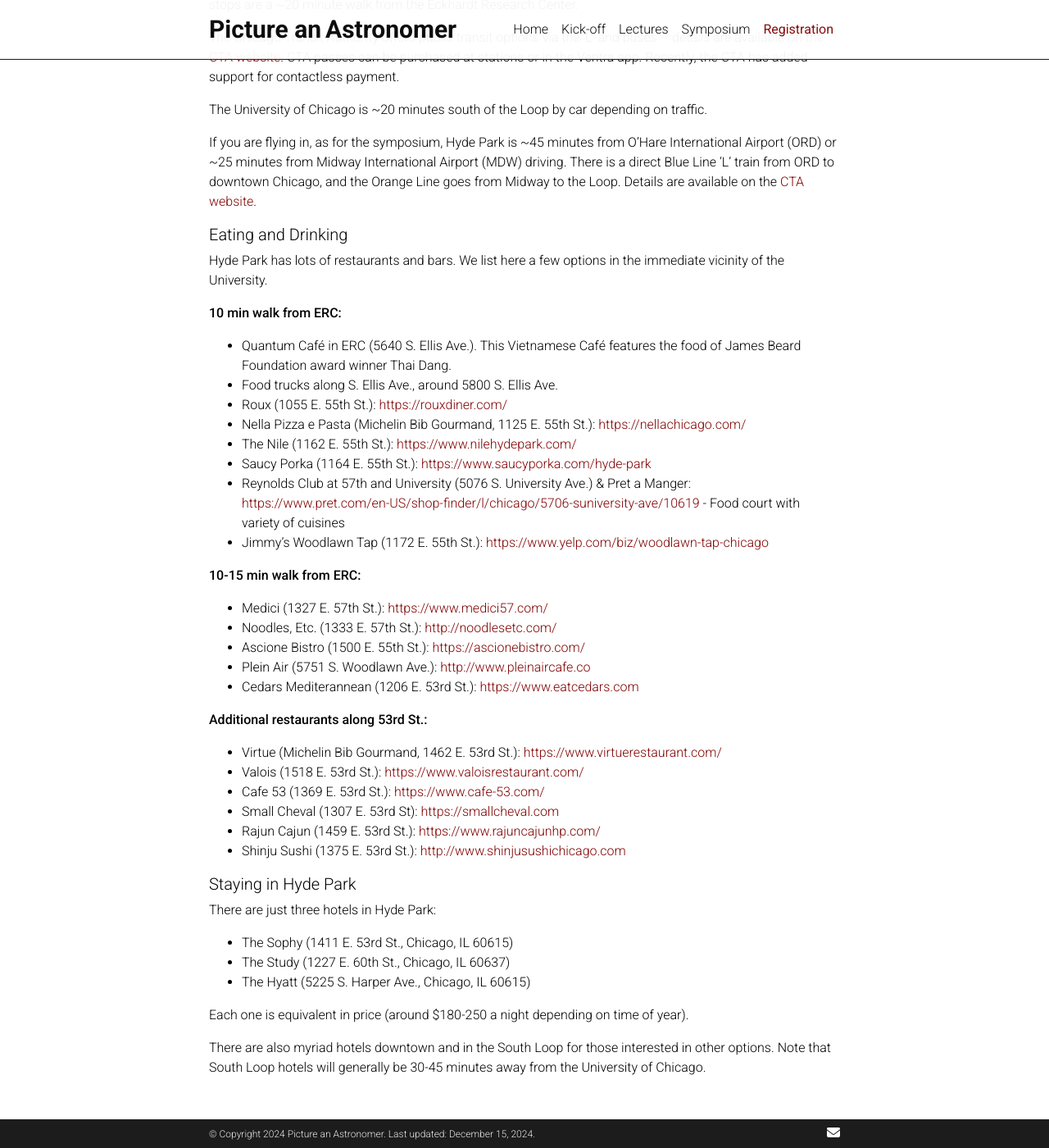
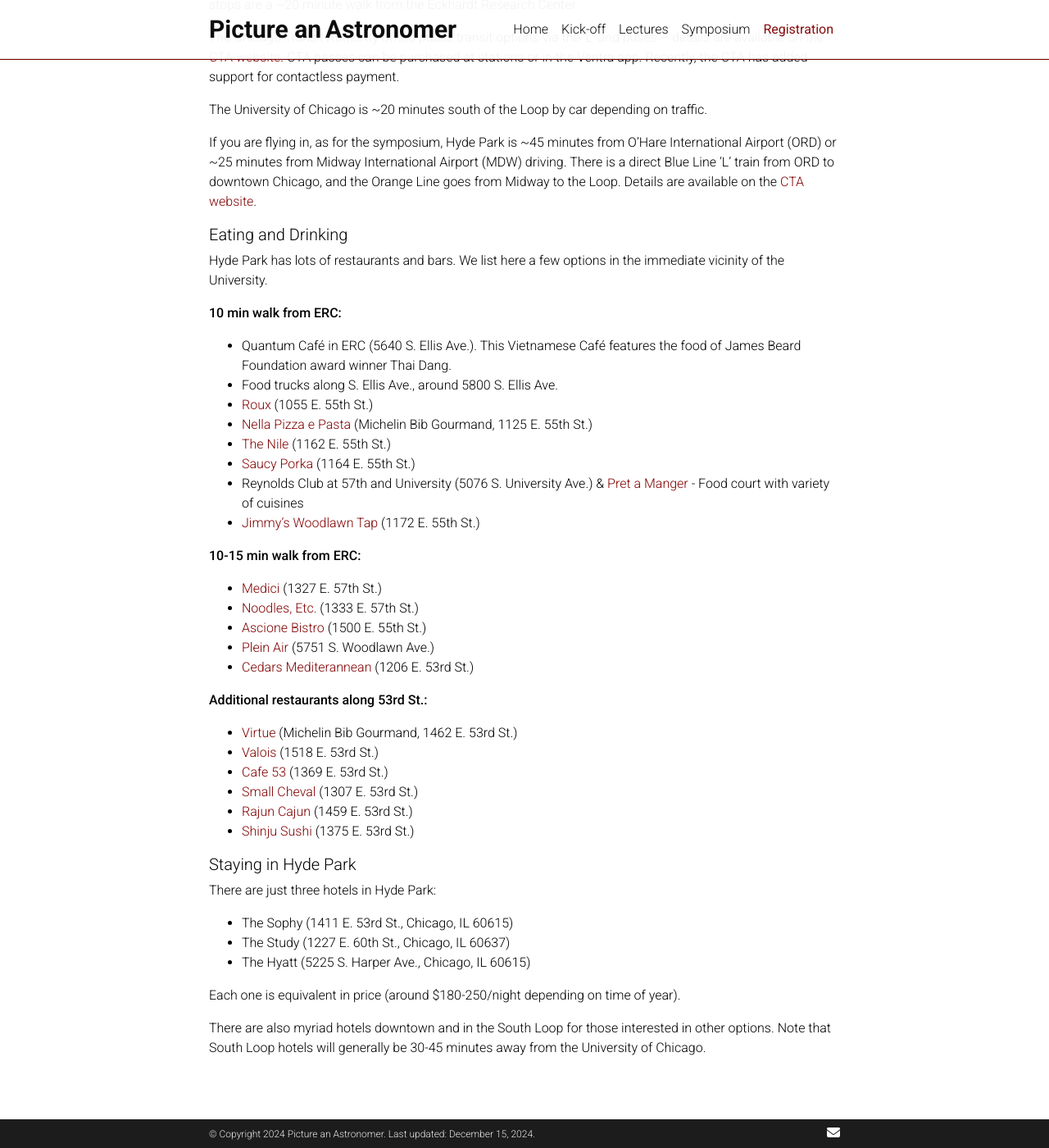
Before and after one commit to pictureanastronomer/pictureanastronomer.github.io, a Jekyll site: the page built from _pages/registration.md, in a window 1280 px wide and 1400 px high, scrolled down 720 px. Shown: the whole window at 82% size. Built offline with Jekyll 4.4.1, drawn with Linux system fonts in a browser that asks for light colours; nearby versions of some CDN libraries; comment, search, counter and statistics services are not loaded; a style sheet for code colours, icons or effects is not loaded; some of the changed lines change nothing that is shown; some of the changed text lies outside the part shown.

Commit message:
update registration page

```diff
--- a/_pages/registration.md
+++ b/_pages/registration.md
@@ -24,7 +24,7 @@
 
 #### Logistics for In-person Attendance
 
-The University of Chicago is located in Chicago's South Side in the Hyde Park neighborhood. Most of the Picture an Astronomer events will be held at the William Eckhardt Research Center (5640 S. Ellis Ave.)
+The University of Chicago is located in Chicago's South Side in the Hyde Park neighborhood. Most of the Picture an Astronomer events will be held at the William Eckhardt Research Center (5640 S. Ellis Ave.).
 
 ##### Getting to Hyde Park
 
@@ -44,27 +44,27 @@
 **10 min walk from ERC:**
 - Quantum Café in ERC (5640 S. Ellis Ave.). This Vietnamese Café features the food of James Beard Foundation award winner Thai Dang.
 - Food trucks along S. Ellis Ave., around 5800 S. Ellis Ave.
-- Roux (1055 E. 55th St.): [https://rouxdiner.com/](https://rouxdiner.com/){:target="_blank"}
-- Nella Pizza e Pasta (Michelin Bib Gourmand, 1125 E. 55th St.): [https://nellachicago.com/](https://nellachicago.com/){:target="_blank"}
-- The Nile (1162 E. 55th St.): [https://www.nilehydepark.com/](https://www.nilehydepark.com/){:target="_blank"}
-- Saucy Porka (1164 E. 55th St.): [https://www.saucyporka.com/hyde-park](https://www.saucyporka.com/hyde-park){:target="_blank"}
-- Reynolds Club at 57th and University (5076 S. University Ave.) & Pret a Manger: [https://www.pret.com/en-US/shop-finder/l/chicago/5706-suniversity-ave/10619](https://www.pret.com/en-US/shop-finder/l/chicago/5706-suniversity-ave/10619){:target="_blank"} - Food court with variety of cuisines
-- Jimmy's Woodlawn Tap (1172 E. 55th St.): [https://www.yelp.com/biz/woodlawn-tap-chicago](https://www.yelp.com/biz/woodlawn-tap-chicago){:target="_blank"}
+- [Roux](https://rouxdiner.com/){:target="_blank"} (1055 E. 55th St.)
+- [Nella Pizza e Pasta](https://nellachicago.com/){:target="_blank"} (Michelin Bib Gourmand, 1125 E. 55th St.)
+- [The Nile](https://www.nilehydepark.com/){:target="_blank"} (1162 E. 55th St.)
+- [Saucy Porka](https://www.saucyporka.com/hyde-park){:target="_blank"} (1164 E. 55th St.)
+- Reynolds Club at 57th and University (5076 S. University Ave.) & [Pret a Manger](https://www.pret.com/en-US/shop-finder/l/chicago/5706-suniversity-ave/10619){:target="_blank"} - Food court with variety of cuisines
+- [Jimmy's Woodlawn Tap](https://www.yelp.com/biz/woodlawn-tap-chicago){:target="_blank"} (1172 E. 55th St.)
 
 **10-15 min walk from ERC:**
-- Medici (1327 E. 57th St.): [https://www.medici57.com/](https://www.medici57.com/){:target="_blank"}
-- Noodles, Etc. (1333 E. 57th St.): [http://noodlesetc.com/](http://noodlesetc.com/){:target="_blank"}
-- Ascione Bistro (1500 E. 55th St.): [https://ascionebistro.com/](https://ascionebistro.com/){:target="_blank"}
-- Plein Air (5751 S. Woodlawn Ave.): [http://www.pleinaircafe.co](http://www.pleinaircafe.co){:target="_blank"}
-- Cedars Mediterannean (1206 E. 53rd St.): [https://www.eatcedars.com](https://www.eatcedars.com){:target="_blank"}
+- [Medici](https://www.medici57.com/){:target="_blank"} (1327 E. 57th St.)
+- [Noodles, Etc.](http://noodlesetc.com/){:target="_blank"} (1333 E. 57th St.)
+- [Ascione Bistro](https://ascionebistro.com/){:target="_blank"} (1500 E. 55th St.)
+- [Plein Air](http://www.pleinaircafe.co){:target="_blank"} (5751 S. Woodlawn Ave.)
+- [Cedars Mediterannean](https://www.eatcedars.com){:target="_blank"} (1206 E. 53rd St.)
 
 **Additional restaurants along 53rd St.:**
-- Virtue (Michelin Bib Gourmand, 1462 E. 53rd St.): [https://www.virtuerestaurant.com/](https://www.virtuerestaurant.com/){:target="_blank"}
-- Valois (1518 E. 53rd St.): [https://www.valoisrestaurant.com/](https://www.valoisrestaurant.com/){:target="_blank"}
-- Cafe 53 (1369 E. 53rd St.): [https://www.cafe-53.com/](https://www.cafe-53.com/){:target="_blank"}
-- Small Cheval (1307 E. 53rd St): [https://smallcheval.com](https://smallcheval.com){:target="-blank"}
-- Rajun Cajun (1459 E. 53rd St.): [https://www.rajuncajunhp.com/](https://www.rajuncajunhp.com/){:target="_blank"}
-- Shinju Sushi (1375 E. 53rd St.): [http://www.shinjusushichicago.com](http://www.shinjusushichicago.com){:target="_blank"}
+- [Virtue](https://www.virtuerestaurant.com/){:target="_blank"} (Michelin Bib Gourmand, 1462 E. 53rd St.)
+- [Valois](https://www.valoisrestaurant.com/){:target="_blank"} (1518 E. 53rd St.)
+- [Cafe 53](https://www.cafe-53.com/){:target="_blank"} (1369 E. 53rd St.)
+- [Small Cheval](https://smallcheval.com){:target="-blank"}  (1307 E. 53rd St.)
+- [Rajun Cajun](https://www.rajuncajunhp.com/){:target="_blank"}  (1459 E. 53rd St.)
+- [Shinju Sushi](http://www.shinjusushichicago.com){:target="_blank"} (1375 E. 53rd St.)
 
 
 ##### Staying in Hyde Park
@@ -74,6 +74,6 @@
 - The Study (1227 E. 60th St., Chicago, IL 60637)
 - The Hyatt (5225 S. Harper Ave., Chicago, IL 60615)
 
-Each one is equivalent in price (around $180-250 a night depending on time of year).
+Each one is equivalent in price (around $180-250/night depending on time of year).
 
 There are also myriad hotels downtown and in the South Loop for those interested in other options. Note that South Loop hotels will generally be 30-45 minutes away from the University of Chicago.
```
